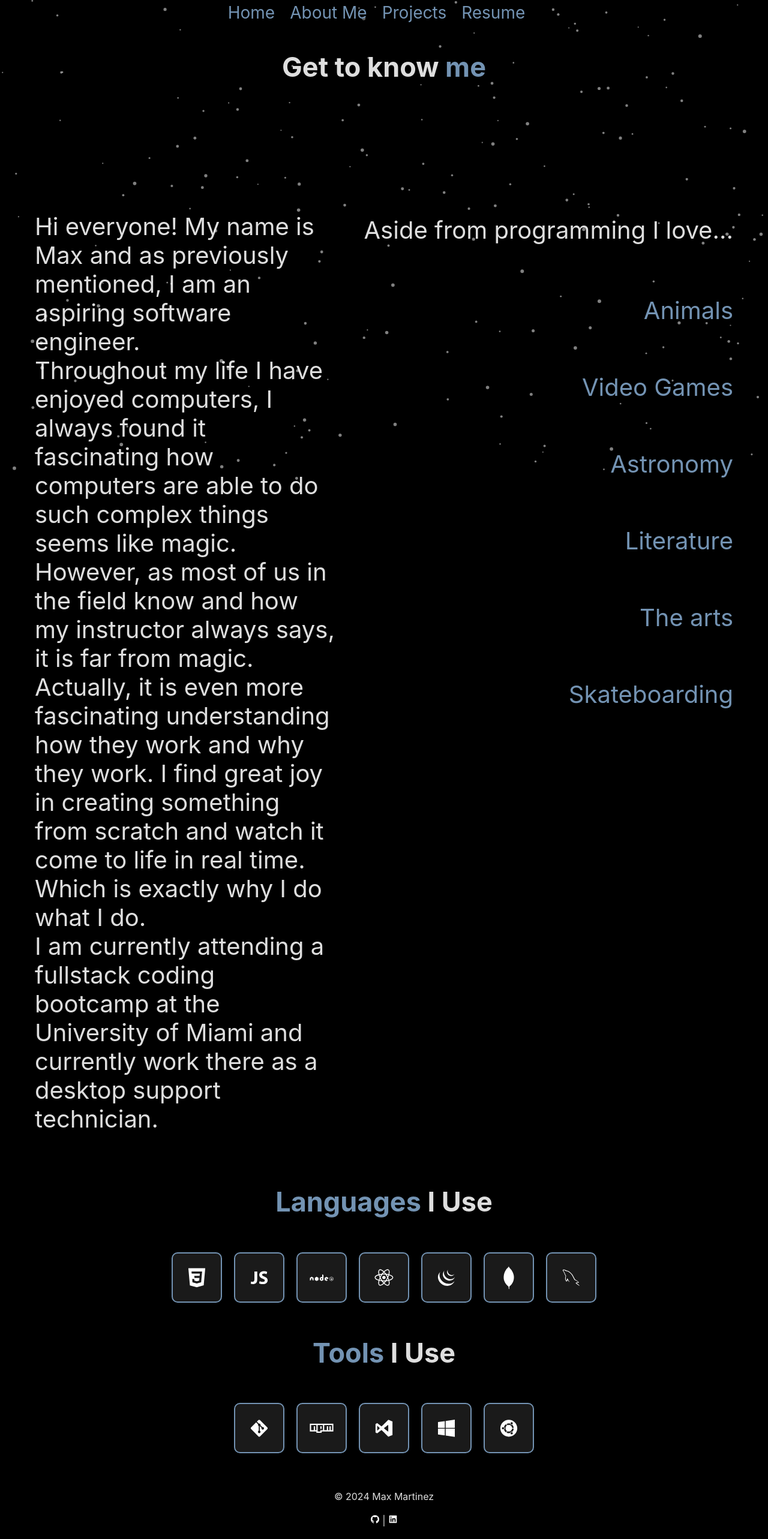
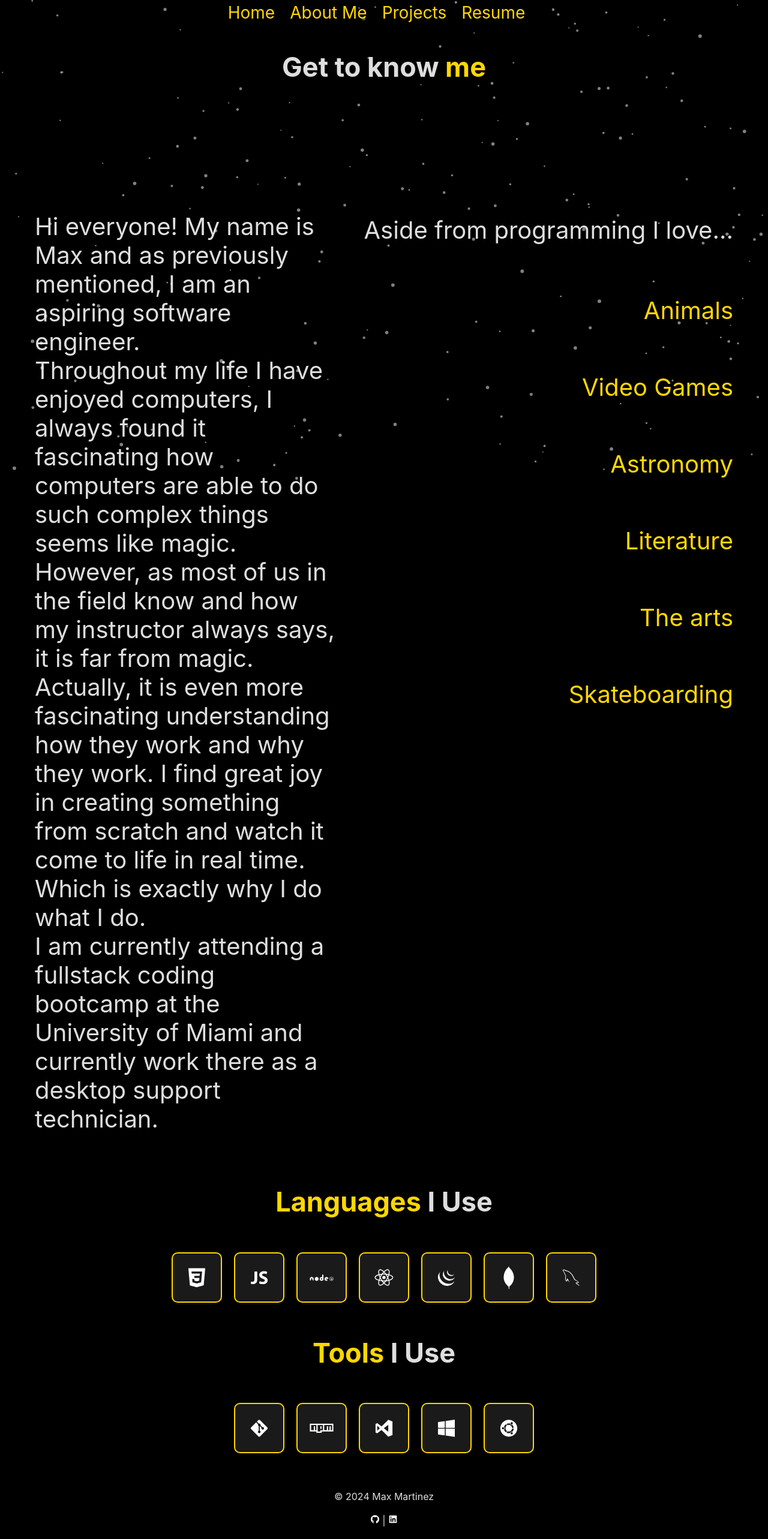
Before and after one commit to p111111111uto/max-martinez.dev, a React (Vite) app: page /about-me in a window 1280 px wide. Shown: the top 2566 px of the page at 60% size. Built offline with nearby package versions, Linux system fonts and the light colour scheme.

Commit message:
replacing blue accent color with gold yellow

```diff
--- a/src/App.css
+++ b/src/App.css
@@ -73,7 +73,7 @@ header {
 .navItem a {
   text-decoration: none;
   font-size: 28px;
-  color: #7393B3;
+  color: #FFD700;
   position: relative;
   display: inline-block;
   padding-bottom: 5px;
@@ -85,7 +85,7 @@ header {
   display: block;
   width: 100%;
   height: 2px;
-  background-color: #7393B3;
+  background-color: #FFD700;
   position: absolute;
   bottom: 0;
   left: 0;
@@ -97,7 +97,7 @@ header {
   display: block;
   width: 0;
   height: 2px;
-  background-color: #7393B3;
+  background-color: #FFD700;
   position: absolute;
   bottom: 0;
   left: 0;
@@ -115,7 +115,7 @@ header {
   display: flex;
   align-items: center;
   justify-content: center;
-  border: 2px solid #7393B3;
+  border: 2px solid #FFD700;
   border-radius: 10px;
   padding: 20px;
   background-color: rgba(255, 255, 255, 0.1);
@@ -163,7 +163,7 @@ header {
 }
 
 .extra li {
-  color: #7393B3;
+  color: #FFD700;
 }
 
 .skillSet, .toolSet {
@@ -217,7 +217,7 @@ header {
 .projectInfo h3 {
   font-size: 1.25rem;
   margin-bottom: 0.5rem;
-  color: #7393B3;
+  color: #FFD700;
 }
 
 .projectInfo p {
@@ -233,7 +233,7 @@ header {
 
 .projectLinks a {
   text-decoration: none;
-  color: #7393B3;
+  color: #FFD700;
   background: rgba(255, 255, 255, 0.1);
   padding: 0.8rem 1rem;
   border-radius: 5px;
--- a/src/components/About/AboutMe.jsx
+++ b/src/components/About/AboutMe.jsx
@@ -4,7 +4,7 @@ import Tools from "./Tools"
 export default function AboutMe() {
     return (
         <div className="aboutMe">
-            <h1 id="firstH">Get to know <span style={{color:'#7393B3'}}> me</span></h1>
+            <h1 id="firstH">Get to know <span style={{color:'#FFD700'}}> me</span></h1>
             <div className="aboutBody">
                 <div className="details">
                     <p>
@@ -31,11 +31,11 @@ export default function AboutMe() {
                     </ul>
                 </div>
                 <div className="skillSet">
-                    <h1><span style={{color:'#7393B3'}}> Languages </span> I Use</h1>
+                    <h1><span style={{color:'#FFD700'}}> Languages </span> I Use</h1>
                     <SkillSet />
                 </div>
                 <div className="toolSet">
-                    <h1><span style={{color:'#7393B3'}}>Tools</span> I Use</h1>
+                    <h1><span style={{color:'#FFD700'}}>Tools</span> I Use</h1>
                     <Tools />
                 </div>
             </div>
--- a/src/components/Home/Home.jsx
+++ b/src/components/Home/Home.jsx
@@ -46,13 +46,13 @@ export default function Home() {
                 }}>
                     <div>
                         <h1 style={{fontSize: '50px'}}>WHO AM I?</h1>
-                        <div style={{fontSize: '30px', fontWeight: 'bold', color: '#7393B3'}}>
+                        <div style={{fontSize: '30px', fontWeight: 'bold', color: '#FFD700'}}>
                             <Type />
                         </div>
                         <div className="container">
                             <div className="bodyText">
                                 <h3>
-                                    My name is <span style={{color: '#7393B3'}}>Max Martinez</span> and I am an aspiring software engineer.
+                                    My name is <span style={{color: '#FFD700'}}>Max Martinez</span> and I am an aspiring software engineer.
                                     <br />
                                     I started learning how to code in 2022 and since then, I&apos;ve loved it!
                                     <br />
--- a/src/components/Projects/Projects.jsx
+++ b/src/components/Projects/Projects.jsx
@@ -9,7 +9,7 @@ AiFillEye } from 'react-icons/ai';
 export default function Projects() {
     return (
         <div className="projectContainer">
-            <h1 style={{marginTop: '4rem'}}><span style={{color: '#7393B3'}}>Projects</span> I am most proud of.</h1>
+            <h1 style={{marginTop: '4rem'}}><span style={{color: '#FFD700'}}>Projects</span> I am most proud of.</h1>
             <div className="projects">
             <div className="projectCard">
                 <img src={echoesOfAstra} alt="Echoes of Astra" className="projectImg" />
```
